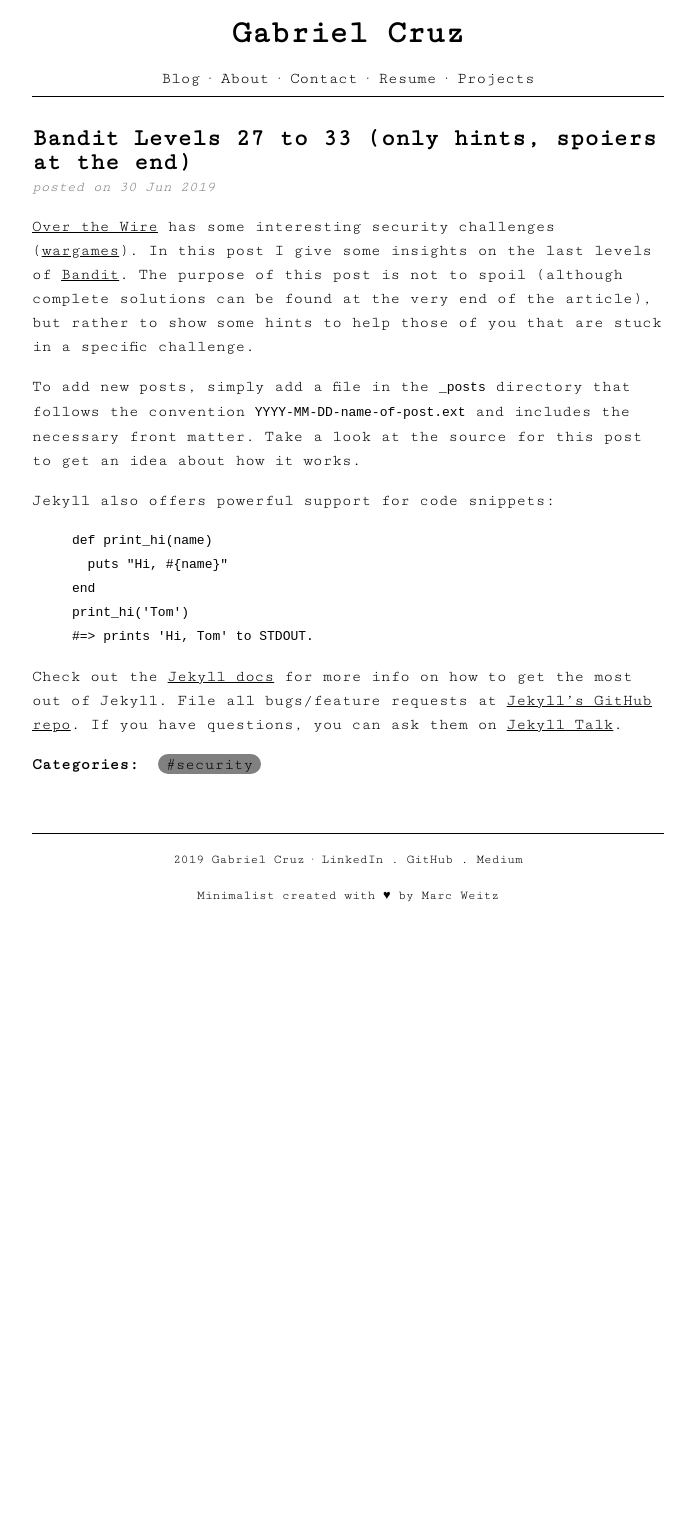
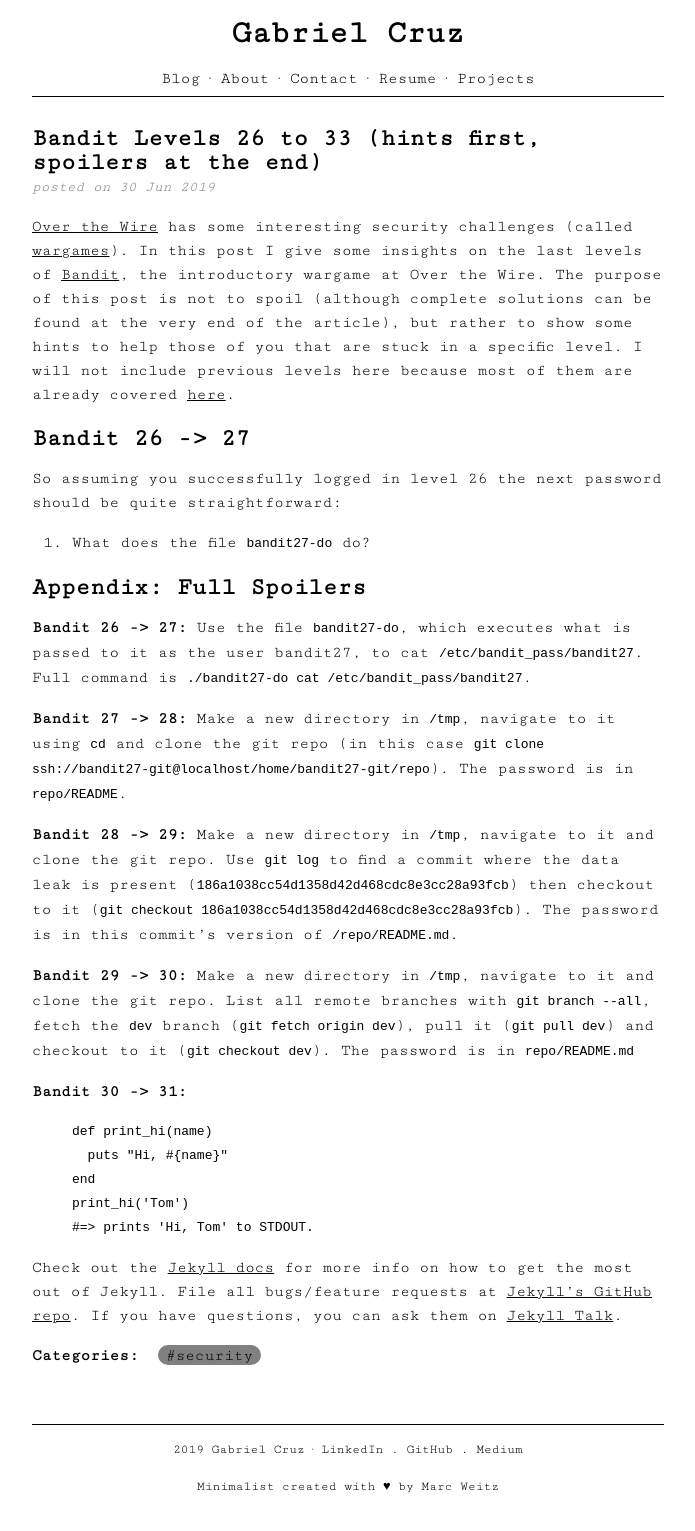
Before and after one commit to gmelodie/gmelodie.github.io, a Jekyll site: the page built from _posts/2019-06-30-bandit-27-to-33.md, in a window 1280 px wide. Shown: the whole page, without its empty margins (292-987 px from the left). Built offline with Jekyll 4.4.1, drawn with Linux system fonts in a browser that asks for light colours; before the commit the page ends 940 px from its top, so only the background shows below that.

Commit message:
Add first parts of bandit post

```diff
--- a/_posts/2019-06-30-bandit-27-to-33.md
+++ b/_posts/2019-06-30-bandit-27-to-33.md
@@ -1,17 +1,34 @@
 ---
 layout: post
-title:  "Bandit Levels 27 to 33 (only hints, spoiers at the end)"
+title:  "Bandit Levels 26 to 33 (hints first, spoilers at the end)"
 date:   2019-06-30 18:00:00 -0300
 categories: security
 comments: false
 ---
-[Over the Wire](http://overthewire.org/) has some interesting security challenges ([wargames](overthewire.org/wargames/)). In this post I give some insights on the last levels of [Bandit](http://overthewire.org/wargames/bandit/). The purpose of this post is not to spoil (although complete solutions can be found at the very end of the article), but rather to show some hints to help those of you that are stuck in a specific challenge.
+
+[Over the Wire](http://overthewire.org/) has some interesting security challenges (called [wargames](overthewire.org/wargames/)). In this post I give some insights on the last levels of [Bandit](http://overthewire.org/wargames/bandit/), the introductory wargame at Over the Wire. The purpose of this post is not to spoil (although complete solutions can be found at the very end of the article), but rather to show some hints to help those of you that are stuck in a specific level. I will not include previous levels here because most of them are already covered [here](https://bresleveloper.blogspot.com/2018/05/overthewire-bandit-walkthrough-just.html).
 
 <!--more-->
 
-To add new posts, simply add a file in the `_posts` directory that follows the convention `YYYY-MM-DD-name-of-post.ext` and includes the necessary front matter. Take a look at the source for this post to get an idea about how it works.
+## Bandit 26 -> 27
 
-Jekyll also offers powerful support for code snippets:
+So assuming you successfully logged in level 26 the next password should be quite straightforward:
+
+1. What does the file `bandit27-do` do?
+
+
+## Appendix: Full Spoilers
+
+**Bandit 26 -> 27:** Use the file `bandit27-do`, which executes what is passed to it as the user bandit27, to cat `/etc/bandit_pass/bandit27`. Full command is `./bandit27-do cat /etc/bandit_pass/bandit27`.
+
+**Bandit 27 -> 28:** Make a new directory in `/tmp`, navigate to it using `cd` and clone the git repo (in this case `git clone ssh://bandit27-git@localhost/home/bandit27-git/repo`). The password is in `repo/README`.
+
+**Bandit 28 -> 29:** Make a new directory in `/tmp`, navigate to it and clone the git repo. Use `git log` to find a commit where the data leak is present (`186a1038cc54d1358d42d468cdc8e3cc28a93fcb`) then checkout to it (`git checkout 186a1038cc54d1358d42d468cdc8e3cc28a93fcb`). The password is in this commit's version of `/repo/README.md`.
+
+**Bandit 29 -> 30:** Make a new directory in `/tmp`, navigate to it and clone the git repo. List all remote branches with `git branch --all`, fetch the `dev` branch (`git fetch origin dev`), pull it (`git pull dev`) and checkout to it (`git checkout dev`). The password is in `repo/README.md`
+
+**Bandit 30 -> 31:**
+
 
 {% highlight ruby %}
 def print_hi(name)
```
